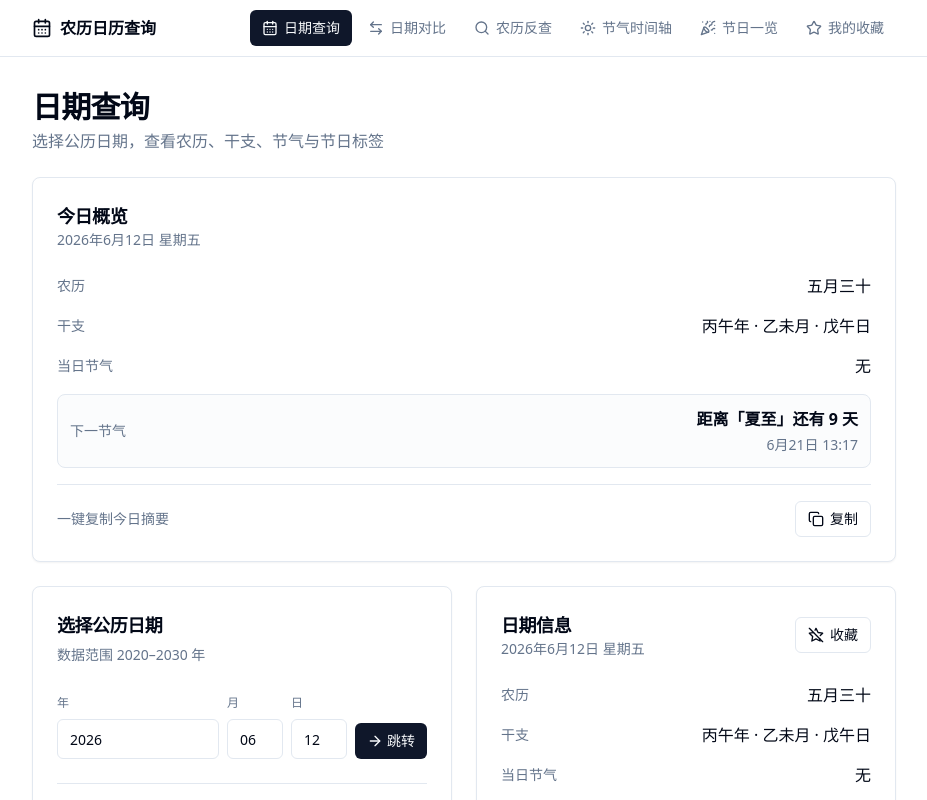
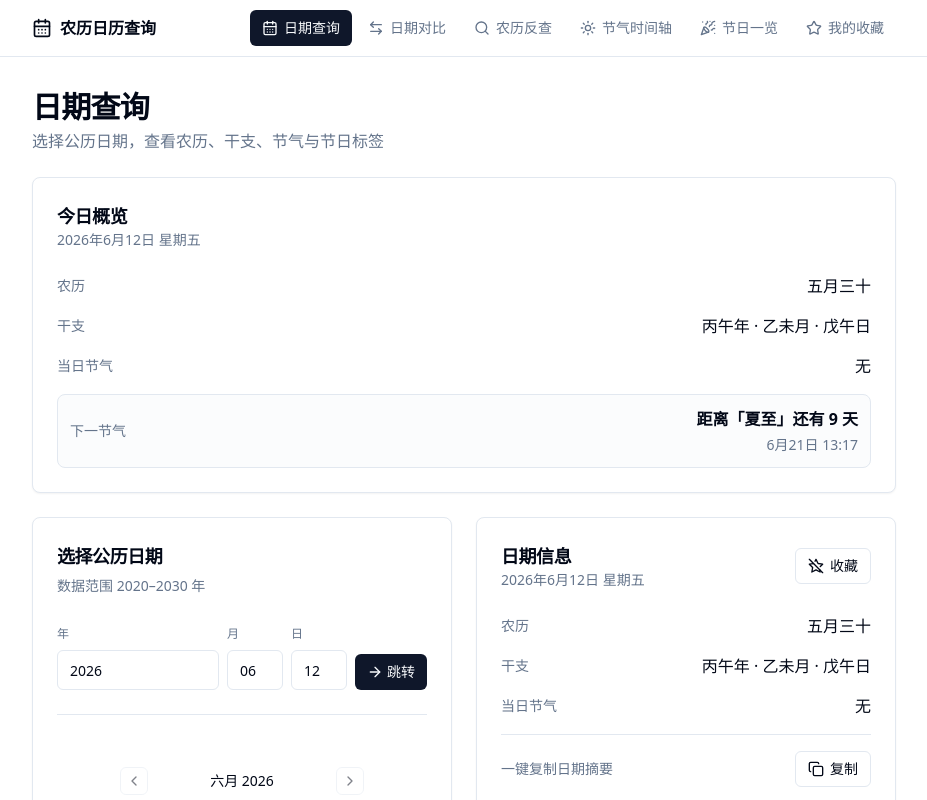
Before and after one commit to LcjGitHub/label-6124, a Next.js app: page / in a window 1280 px wide. Shown: the top 800 px of the page, without its empty margins (176-1103 px from the left). Built offline with nearby package versions, Linux system fonts and the light colour scheme.

Commit message:
.913020344866380:7edd0ccd71c149470ca25929b0b398f2_6a2bb8af36d898ac98c45fc1.6a2bbc0236d898ac98c46220.6a2bbc021f9a2bba91feb796:Trae CN.T(2026/6/12 15:57:54)

```diff
--- a/src/components/today-overview.tsx
+++ b/src/components/today-overview.tsx
@@ -1,6 +1,6 @@
 "use client";
 
-import { useMemo, useState, useEffect, useRef } from "react";
+import { useMemo } from "react";
 import {
   Card,
   CardContent,
@@ -9,22 +9,16 @@ import {
   CardTitle,
 } from "@/components/ui/card";
 import { Badge } from "@/components/ui/badge";
-import { Button } from "@/components/ui/button";
 import {
   CALENDAR_YEAR_MAX,
   CALENDAR_YEAR_MIN,
-  formatDateSummary,
   formatSolarDate,
   formatSolarTermDateTime,
-  getDayEntry,
   getNextSolarTerm,
   getTodayOverview,
   SolarTermEntry,
 } from "@/lib/calendar";
-import { Copy, Check, X } from "lucide-react";
 import { cn } from "@/lib/utils";
-
-type CopyStatus = "idle" | "success" | "error";
 
 interface InfoRowProps {
   label: string;
@@ -50,47 +44,13 @@ function InfoRow({ label, value, highlight }: InfoRowProps) {
 }
 
 export function TodayOverview() {
-  const today = useMemo(() => new Date(), []);
   const overview = useMemo(() => getTodayOverview(), []);
   const nextTerm = useMemo(() => getNextSolarTerm(), []);
-  const [copyStatus, setCopyStatus] = useState<CopyStatus>("idle");
-  const copyTimeoutRef = useRef<NodeJS.Timeout | null>(null);
 
+  const today = new Date();
   const inRange =
     today.getFullYear() >= CALENDAR_YEAR_MIN &&
     today.getFullYear() <= CALENDAR_YEAR_MAX;
-
-  const dayEntry = useMemo(() => {
-    if (!inRange) return null;
-    return getDayEntry(today);
-  }, [inRange, today]);
-
-  const handleCopy = async () => {
-    if (!dayEntry) return;
-
-    try {
-      const summary = formatDateSummary(today, dayEntry);
-      await navigator.clipboard.writeText(summary);
-      setCopyStatus("success");
-    } catch (e) {
-      setCopyStatus("error");
-    }
-
-    if (copyTimeoutRef.current) {
-      clearTimeout(copyTimeoutRef.current);
-    }
-    copyTimeoutRef.current = setTimeout(() => {
-      setCopyStatus("idle");
-    }, 2000);
-  };
-
-  useEffect(() => {
-    return () => {
-      if (copyTimeoutRef.current) {
-        clearTimeout(copyTimeoutRef.current);
-      }
-    };
-  }, []);
 
   if (!overview || !inRange) {
     return (
@@ -176,45 +136,6 @@ export function TodayOverview() {
             </div>
           </div>
         </div>
-        <div className="border-t pt-4">
-          <div className="flex items-center justify-between gap-3">
-            <div className="flex items-center gap-2">
-              {copyStatus === "success" && (
-                <span className="flex items-center gap-1 text-sm font-medium text-green-600">
-                  <Check className="h-4 w-4" />
-                  复制成功
-                </span>
-              )}
-              {copyStatus === "error" && (
-                <span className="flex items-center gap-1 text-sm font-medium text-destructive">
-                  <X className="h-4 w-4" />
-                  复制失败
-                </span>
-              )}
-              {copyStatus === "idle" && (
-                <span className="text-sm text-muted-foreground">
-                  一键复制今日摘要
-                </span>
-              )}
-            </div>
-            <Button
-              variant="outline"
-              size="sm"
-              onClick={handleCopy}
-              disabled={!dayEntry}
-              className="shrink-0 gap-1.5"
-            >
-              {copyStatus === "success" ? (
-                <Check className="h-4 w-4" />
-              ) : copyStatus === "error" ? (
-                <X className="h-4 w-4" />
-              ) : (
-                <Copy className="h-4 w-4" />
-              )}
-              {copyStatus === "idle" ? "复制" : copyStatus === "success" ? "已复制" : "重试"}
-            </Button>
-          </div>
-        </div>
       </CardContent>
     </Card>
   );
--- a/src/lib/calendar.ts
+++ b/src/lib/calendar.ts
@@ -351,19 +351,15 @@ export function validateGregorianDate(
  */
 export function formatDateSummary(date: Date, entry: DayEntry): string {
   const solarDate = formatSolarDate(date);
-  const parts: string[] = [];
 
-  parts.push(`公历：${solarDate}`);
-  parts.push(`农历：${entry.lunar}`);
-  parts.push(`干支：${entry.ganZhi.year}年 ${entry.ganZhi.month}月 ${entry.ganZhi.day}日`);
+  const solarTerm = entry.solarTerm ?? "无";
+  const festivals = entry.festivals.length > 0 ? entry.festivals.join("、") : "无";
 
-  if (entry.solarTerm) {
-    parts.push(`节气：${entry.solarTerm}`);
-  }
-
-  if (entry.festivals.length > 0) {
-    parts.push(`节日：${entry.festivals.join("、")}`);
-  }
-
-  return parts.join("；") + "。";
+  return [
+    `公历：${solarDate}`,
+    `农历：${entry.lunar}`,
+    `干支：${entry.ganZhi.year}年 ${entry.ganZhi.month}月 ${entry.ganZhi.day}日`,
+    `节气：${solarTerm}`,
+    `节日：${festivals}`,
+  ].join("；") + "。";
 }
```
Also changed, not shown: 1 other file (tests, documents, lock files or other folders).
